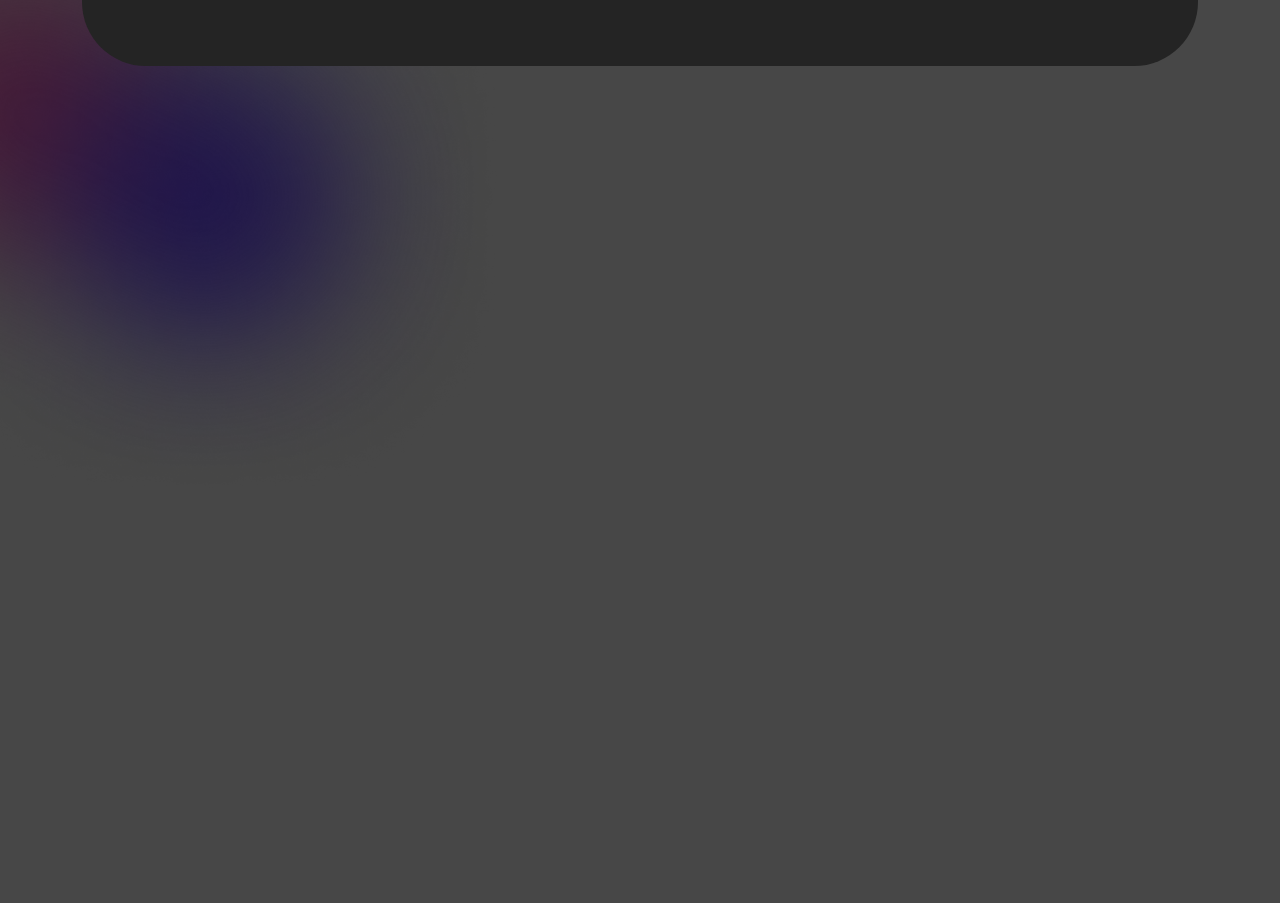
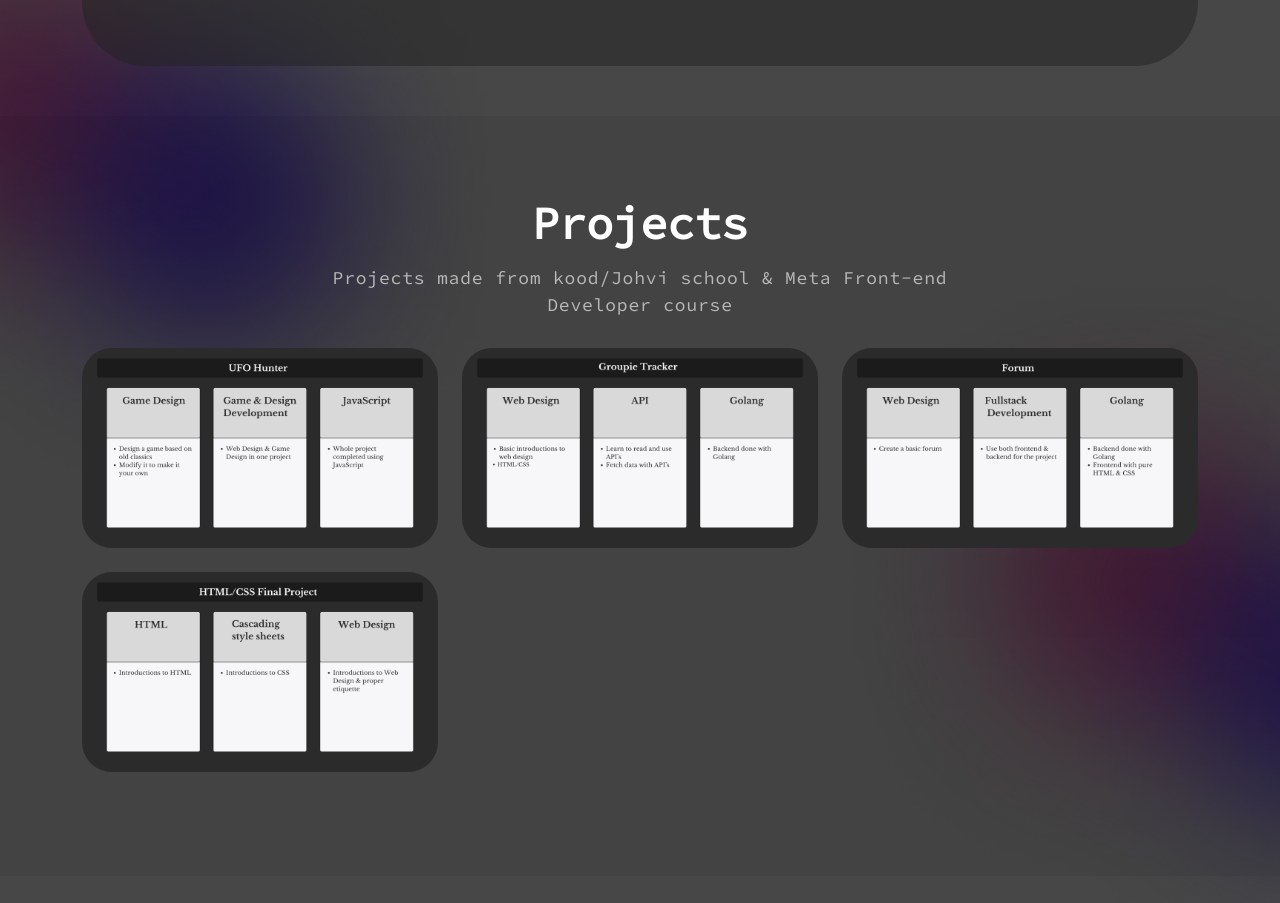
Before and after one commit to Flamingolo/Meta-Front-end, a React (Create React App) app in the folder portfolio/: page / in a window 1280 px wide. Shown: the part 1085-1988 px from the top of the page. Before the commit the page ends 1590 px from the top, so only its background shows below. Built offline with nearby package versions, Linux system fonts and the light colour scheme.

Commit message:
Projects Done

```diff
--- a/portfolio/src/App.css
+++ b/portfolio/src/App.css
@@ -308,7 +308,7 @@ nav.navbar .navbar-toggler[aria-expanded="true"] .navbar-toggler-icon {
   position: relative;
 }
 .skill-bx {
-  background: #242424;
+  background: #24242485;
   border-radius: 64px;
   text-align: center;
   padding: 60px 50px;
@@ -341,7 +341,7 @@ nav.navbar .navbar-toggler[aria-expanded="true"] .navbar-toggler-icon {
 .project {
   padding: 80px 0;
   position: relative;
-  background-color: black;
+  background-color: rgba(0, 0, 0, 0.055);
 }
 .project h2 {
 	font-size: 45px;
--- a/portfolio/src/App.js
+++ b/portfolio/src/App.js
@@ -11,6 +11,7 @@ function App() {
       <NavBar/>
       <Banner/>
       <Skills />
+      <Projects />
     </div>
   );
 }
--- /dev/null
+++ b/portfolio/src/components/ProjectCard.js
@@ -0,0 +1,15 @@
+import { Col  } from "react-bootstrap"
+
+export const ProjectCard = ({ title, description, imgUrl}) => {
+    return (
+        <Col sm={6} md={4}>
+            <div className="proj-imgbx">
+                <img src={imgUrl} />
+                <div className="proj-txtx">
+                    <h4>{title}</h4>
+                    <span>{description}</span>
+                </div>
+            </div>
+        </Col>
+    )
+};
--- a/portfolio/src/components/Projects.js
+++ b/portfolio/src/components/Projects.js
@@ -1,4 +1,10 @@
-
+import projImg1 from "../assets/logos/UFO-hunter-title.png";
+import projImg2 from "../assets/logos/Groupie-Tracker-title.png";
+import projImg3 from "../assets/logos/Forum-title.png";
+import projImg4 from "../assets/logos/HTMLCSS-title.png"
+import { Col, Container, Row, Tab, Nav } from "react-bootstrap";
+import { ProjectCard } from "./ProjectCard";
+import colorSharp2 from '../assets/logos/color-sharp2.png'
 
 export const Projects = () => {
 
@@ -11,7 +17,7 @@ export const Projects = () => {
         {
             title: "Groupie Tracker",
             description: "Web Design & Golang Basics",
-            imgUrl: projIm2,
+            imgUrl: projImg2,
         },
         {
             title: "Forum",
@@ -25,4 +31,35 @@ export const Projects = () => {
         },
     ]
 
-}
+    return (
+        <section className="project" id="project">
+            <Container>
+                <Row>
+                    <Col>
+                        <h2>Projects</h2>
+                        <p>Projects made from kood/Johvi school & Meta Front-end Developer course</p>
+                        <Tab.Container id='projects-tabs' defaultActiveKey='first'>
+                            <Tab.Content>
+                                <Tab.Pane eventKey={'first'}>
+                                    <Row>
+                                        {
+                                            projects.map((project, index) => {
+                                                return (
+                                                    <ProjectCard
+                                                    key={index}
+                                                    {...project}
+                                                    />
+                                                )
+                                            })
+                                        }
+                                    </Row>
+                                </Tab.Pane>
+                            </Tab.Content>
+                        </Tab.Container>
+                    </Col>
+                </Row>
+            </Container>
+            <img className="background-image-right" src={colorSharp2} />
+        </section>
+    )
+};
```
Also changed, not shown: portfolio/src/assets/logos/color-sharp2.png (added).
